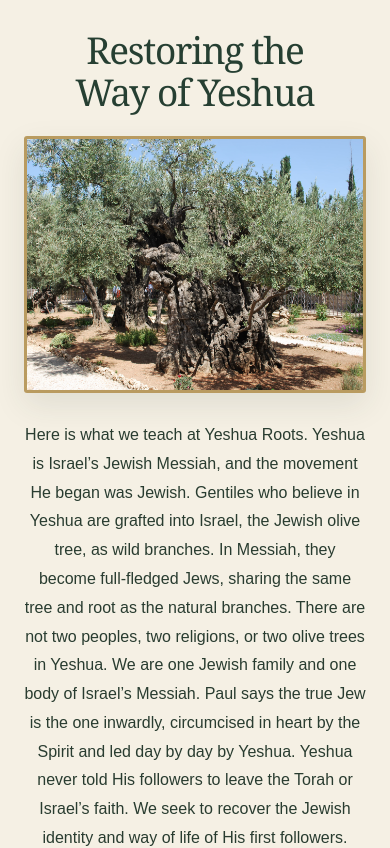
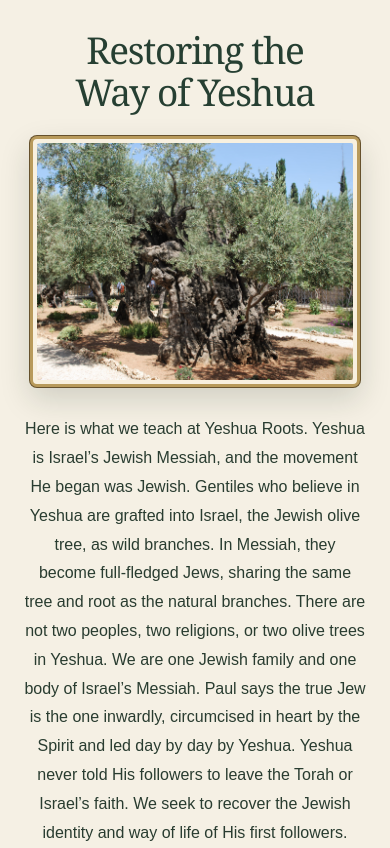
Before and after one commit to desukara/yeshua-roots, a Next.js app: page / in a window 390 px wide. Shown: the part 2002-2850 px from the top of the page. Built offline with nearby package versions, Linux system fonts and the light colour scheme.

Commit message:
Make gold photo frames visible on mobile and desktop and remove closing section green gradient

```diff
--- a/app/home-royal.css
+++ b/app/home-royal.css
@@ -366,3 +366,67 @@
   color:#fff9ed;
   border:1px solid #b99b60;
 }
+
+
+/* Responsive, visible antique-gold picture frames — mobile and desktop.
+   Frame the figure itself so overflow-hidden and image sizing cannot hide the border. */
+.home-royal figure.home-landscape{
+  border:4px solid #b89a5b;
+  padding:5px;
+  background:#f8f0df;
+  border-radius:7px;
+  overflow:visible;
+  box-shadow:0 0 0 1px #66512d,0 12px 30px rgba(25,42,32,.17);
+  box-sizing:border-box;
+}
+.home-royal figure.home-landscape img{
+  display:block;
+  width:100%;
+  max-width:100%;
+  border:0;
+  box-shadow:none;
+  border-radius:2px;
+}
+.home-royal .interlinear-promo figure.wilderness-photo{
+  border:4px solid #b89a5b;
+  padding:5px;
+  background:#f8f0df;
+  border-radius:7px;
+  box-shadow:0 0 0 1px #66512d,0 12px 30px rgba(25,42,32,.17);
+  box-sizing:border-box;
+}
+.home-royal .interlinear-promo figure.wilderness-photo img{
+  display:block;
+  border:0;
+  box-shadow:none;
+}
+.home-royal .grafted-olive-photo-section .grafted-olive-art{
+  border:5px solid #b89a5b;
+  box-shadow:inset 0 0 0 5px #f8f0df,0 10px 28px rgba(25,42,32,.15);
+  box-sizing:border-box;
+}
+.home-royal .grafted-olive-photo-section .torah-ceremony-photo{
+  border:0;
+  box-shadow:none;
+}
+.home-royal section.home-blessing{
+  background:#e9ddc5;
+  background-image:none!important;
+  color:#263f32;
+  border-top:4px solid #b89a5b;
+}
+.home-royal section.home-blessing h2,
+.home-royal section.home-blessing h2 em{color:#263f32}
+.home-royal section.home-blessing p{color:#344b3b}
+.home-royal section.home-blessing .kicker{color:#69542f}
+@media(max-width:760px){
+ .home-royal figure.home-landscape,
+ .home-royal .interlinear-promo figure.wilderness-photo{
+   width:calc(100% - 12px);
+   margin-inline:auto;
+   border-width:3px;
+   padding:4px;
+ }
+ .home-royal .grafted-olive-photo-section .grafted-olive-art{border-width:4px}
+ .home-royal section.home-blessing{padding:72px 24px 78px}
+}
```
